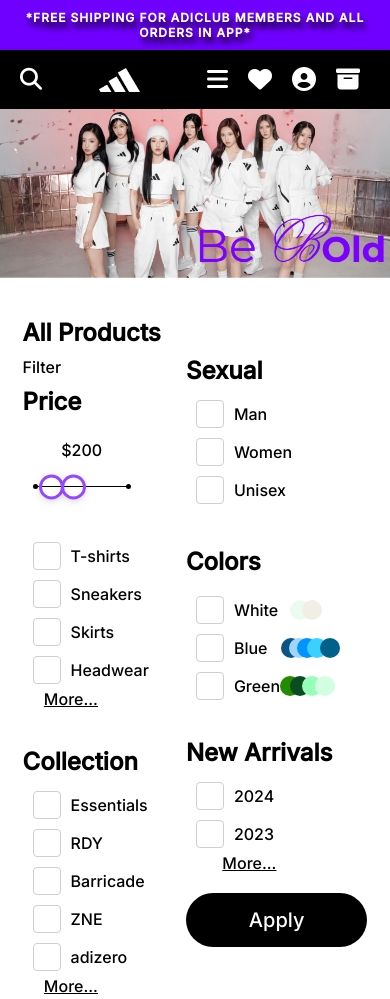
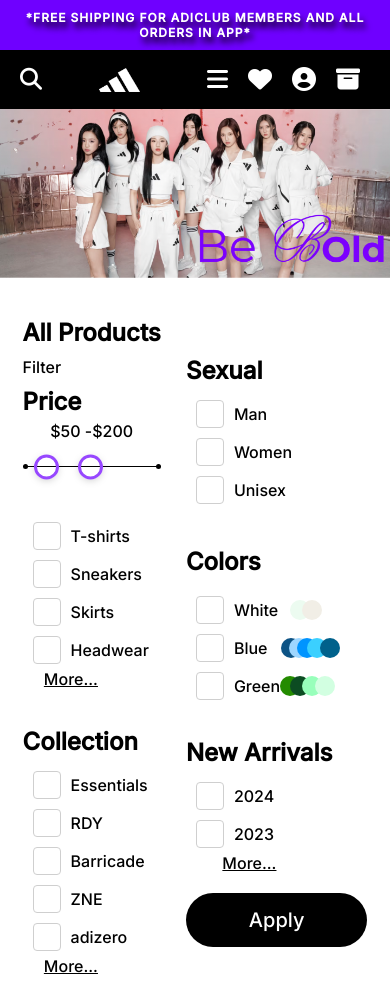
Before and after one commit to khangnm123/adidasCVy, a plain HTML site: page index.html in a window 390 px wide. Shown: the top 999 px of the page. Drawn offline with nearby package versions, Linux system fonts and the light colour scheme.

Commit message:
first commit

```diff
--- a/index.html
+++ b/index.html
@@ -89,12 +89,15 @@
                                 <div class="double-slider-box">
                                     <div class="range-slider">
                                         <span class="slider-track"></span>
-                                        <input type="range" name="min_val" class="min-val" min="10" max="500" value="50" oninput="slideMin()">
-                                        <input type="range" name="max_val" class="max-val" min="10" max="500" value="200" oninput="slideMax()">
-                                        <div class="tooltip min-tooltip"></div>
-                                        <div class="tooltip max-tooltip">$200</div>
+                                        <input type="range" name="min_val" class="min-val" min="10" max="400" value="50" oninput="slideMin()">
+                                        <input type="range" name="max_val" class="max-val" min="10" max="400" value="200" oninput="slideMax()">
+                                        <div class="center_flex">
+                                            <div class="tooltip min-tooltip"></div>
+                                            <div class="tooltip max-tooltip"> $200</div>
+                                        </div>
                                     </div>
                                 </div>
+                                <!--Range Slide Responsive-->
                                 <!--Filter CheckBox-->
                                 <div class="flowers-wrap">
                                     <form>
@@ -176,13 +179,15 @@
                                     <div class="price">
                                         <h2>Price</h2>
                                     </div>
-                                    <div class="double-slider-box">
-                                        <div class="range-slider">
-                                            <span class="slider-track"></span>
-                                            <input type="range" name="min_val" class="min-val" min="10" max="500" value="50" oninput="slideMin()">
-                                            <input type="range" name="max_val" class="max-val" min="10" max="500" value="200" oninput="slideMax()">
-                                            <div class="tooltip min-tooltip"></div>
-                                            <div class="tooltip max-tooltip">$200</div>
+                                    <div class="double-slider-box1">
+                                        <div class="range-slider1">
+                                            <span class="slider-track1"></span>
+                                            <input type="range" name="min_val1" class="min-val1" min="10" max="400" value="50" oninput="slideMin1()">
+                                            <input type="range" name="max_val1" class="max-val1" min="10" max="400" value="200" oninput="slideMax1()">
+                                            <div class="center_flex">
+                                                <div class="tooltip1 min-tooltip1"></div>
+                                                <div class="tooltip1 max-tooltip1"> $200</div>
+                                            </div>
                                         </div>
                                     </div>
                                     <form>
--- a/js/price_range.js
+++ b/js/price_range.js
@@ -19,7 +19,7 @@ window.onload = function () {
     if(gap <= minGap){
       minVal.value = parseInt(maxVal.value) - minGap;
     }
-    minTooltip.innerHTML = "$" + minVal.value + " " +  "-";
+    minTooltip.innerHTML = "$" + minVal.value + " " + "-";
     priceInputMin.value = minVal.value;
     setArea();
   }
@@ -40,3 +40,51 @@ window.onload = function () {
     range.style.right = 100 - (maxVal.value / sliderMaxValue) * 100 + "%";
     maxTooltip.style.right = 100 - (maxVal.value / sliderMaxValue) * 100 + "%";
   }
+
+
+
+
+
+
+  window.onload = function () {
+    slideMin1();
+    slideMax1();
+  };
+
+  const minVal1 = document.querySelector(".min-val1");
+  const maxVal1 = document.querySelector(".max-val1");
+  const priceInputMin1 = document.querySelector(".min-input1");
+  const priceInputMax1 = document.querySelector(".max-input1");
+  const minTooltip1 = document.querySelector(".min-tooltip1");
+  const maxTooltip1 = document.querySelector(".max-tooltip1");
+  const minGap1 = 0;
+  const range1 = document.querySelector(".slider-track1");
+  const sliderMinValue1 = parseInt(minVal1.min);
+  const sliderMaxValue1 = parseInt(maxVal1.max);
+
+  function slideMin1() {
+    let gap = parseInt(maxVal1.value) - parseInt(minVal1.value);
+    if(gap <= minGap1){
+      minVal1.value = parseInt(maxVal1.value) - minGap1;
+    }
+    minTooltip1.innerHTML = "$" + minVal1.value + " " + "-";
+    priceInputMin1.value = minVal1.value;
+    setArea();
+  }
+
+  function slideMax1() {
+    let gap = parseInt(maxVal1.value) - parseInt(minVal1.value);
+    if(gap <= minGap1){
+      maxVal1.value = parseInt(minVal1.value) + minGap1;
+    }
+    maxTooltip1.innerHTML = "$" + maxVal1.value;
+    priceInputMax1.value = maxVal1.value;
+    setArea();
+  }
+
+  function setArea() {
+    range1.style.left = (minVal1.value / sliderMaxValue1) * 100 + "%";
+    minTooltip1.style.left = (minVal1.value / sliderMaxValue1) * 100 + "%";
+    range1.style.right = 100 - (maxVal1.value / sliderMaxValue1) * 100 + "%";
+    maxTooltip1.style.right = 100 - (maxVal1.value / sliderMaxValue1) * 100 + "%";
+  }
--- a/scss/content_scss/Range_.scss
+++ b/scss/content_scss/Range_.scss
@@ -1,9 +1,9 @@
 // Range Price
 .double-slider-box {
     background-color: #fff;
-    padding: 40px 30px 20px 10px;
-    border-radius: 10px;
-    max-width: 20rem;
+    position: relative;
+    width: 100%;
+    padding: 10px 10px;
 }
 
 h3.range-title {
@@ -15,6 +15,10 @@ h3.range-title {
     height: 1px;
     margin: 30px 0;
     background-color: #000;
+    .center_flex{
+        position: relative;
+        top: -45px;
+    }
 }
 .range-slider::after{
     content: "";
@@ -75,29 +79,6 @@ input[type="range"]::-moz-range-thumb {
     cursor: pointer;
     box-shadow: 0 .125rem .5625rem -0.125rem rgba(0, 0, 0, .25);
 }
-
-.tooltip{
-    padding: .25rem .5rem;
-    border: 0;
-    color: #000;
-    font-size: 16px;
-    line-height: 1.2;
-    border-radius: .25rem;
-    bottom: 120%;
-    display: block;
-    position: absolute;
-    text-align: center;
-    white-space: nowrap;
-}
-.min-tooltip{
-    left: 30%;
-    transform: translateX(-50%) translateY(-80%);
-    z-index: 5;
-}
-.max-tooltip{
-    right: 50%;
-    transform: translateX(50%) translateY(-80%);
-}
 .input-box {
     display: flex;
 }
@@ -119,3 +100,106 @@ input[type="range"]::-moz-range-thumb {
     align-items: stretch;
     width: 100%;
 }
+
+.double-slider-box1{
+    display: none;
+    background-color: #fff;
+    position: relative;
+    width: 100%;
+    padding: 20px 0px;
+    h3.range-title {
+        margin-bottom: 4rem;
+    }
+    .range-slider1 {
+        position: relative;
+        width: 100%;
+        height: 1px;
+        margin: 30px 0;
+        background-color: #000;
+        .center_flex{
+            position: relative;
+            top: -45px;
+        }
+    }
+    .range-slider1::after{
+        content: "";
+        position: absolute;
+        left: 0px;
+        border-radius: 50%;
+        width: 5px;
+        background-color: #000;
+        height: 5px;
+        top: -2px;
+    }
+    .range-slider1::before{
+        content: "";
+        position: absolute;
+        right: 0px;
+        border-radius: 50%;
+        width: 5px;
+        background-color: #000;
+        height: 5px;
+        top: -2px;
+    }
+    .slider-track1 {
+        height: 100%;
+        position: absolute;
+        background-color: #fe696a;
+    }
+
+    .range-slider1 input {
+        position: absolute;
+        width: 100%;
+        background: none;
+        pointer-events: none;
+        top: 50%;
+        transform: translateY(-50%);
+        appearance: none;
+    }
+
+    input[type="range"]::-webkit-slider-thumb {
+        height: 25px;
+        width: 25px;
+        border-radius: 50%;
+        border: 3px solid #9747FF;
+        background-color: none;
+        pointer-events: auto;
+        appearance: none;
+        cursor: pointer;
+        box-shadow: 0 .125rem .5625rem -0.125rem rgba(0, 0, 0, .25);
+    }
+
+    input[type="range"]::-moz-range-thumb {
+        height: 25px;
+        width: 25px;
+        border-radius: 50%;
+        border: 3px solid #FFF;
+        background: #FFF;
+        pointer-events: auto;
+        -moz-appearance: none;
+        cursor: pointer;
+        box-shadow: 0 .125rem .5625rem -0.125rem rgba(0, 0, 0, .25);
+    }
+    .input-box1 {
+        display: flex;
+    }
+
+    .min-box1,
+    .max-box1 {
+        width: 50%;
+    }
+
+    .min-box1 {
+        padding-right: .5rem;
+        margin-right: .5rem;
+    }
+
+    .input-wrap1 {
+        position: relative;
+        display: flex;
+        flex-wrap: wrap;
+        align-items: stretch;
+        width: 100%;
+    }
+
+}
--- a/scss/responsive.scss
+++ b/scss/responsive.scss
@@ -359,6 +359,12 @@
     input[type=checkbox] {
         margin: 0px 10px;
     }
+    .double-slider-box1{
+        display: block;
+    }
+    .double-slider-box{
+        display: none;
+    }
 }
 @media only screen and (max-width:525px) {
     .footer_content{
@@ -406,7 +412,6 @@
     .search_content{
         display: block;
     }
-
 }
 @media only screen and (max-width:435px){
     .container{
@@ -541,6 +546,11 @@
                 }
             }
         }
+        .footer_end{
+            &-bg{
+                padding: 30px 3px;
+            }
+        }
     }
     .button_apply{
         button{
```
Also changed, not shown: css/style.css, scss/style.scss (line endings or trailing spaces), 1 other file.
